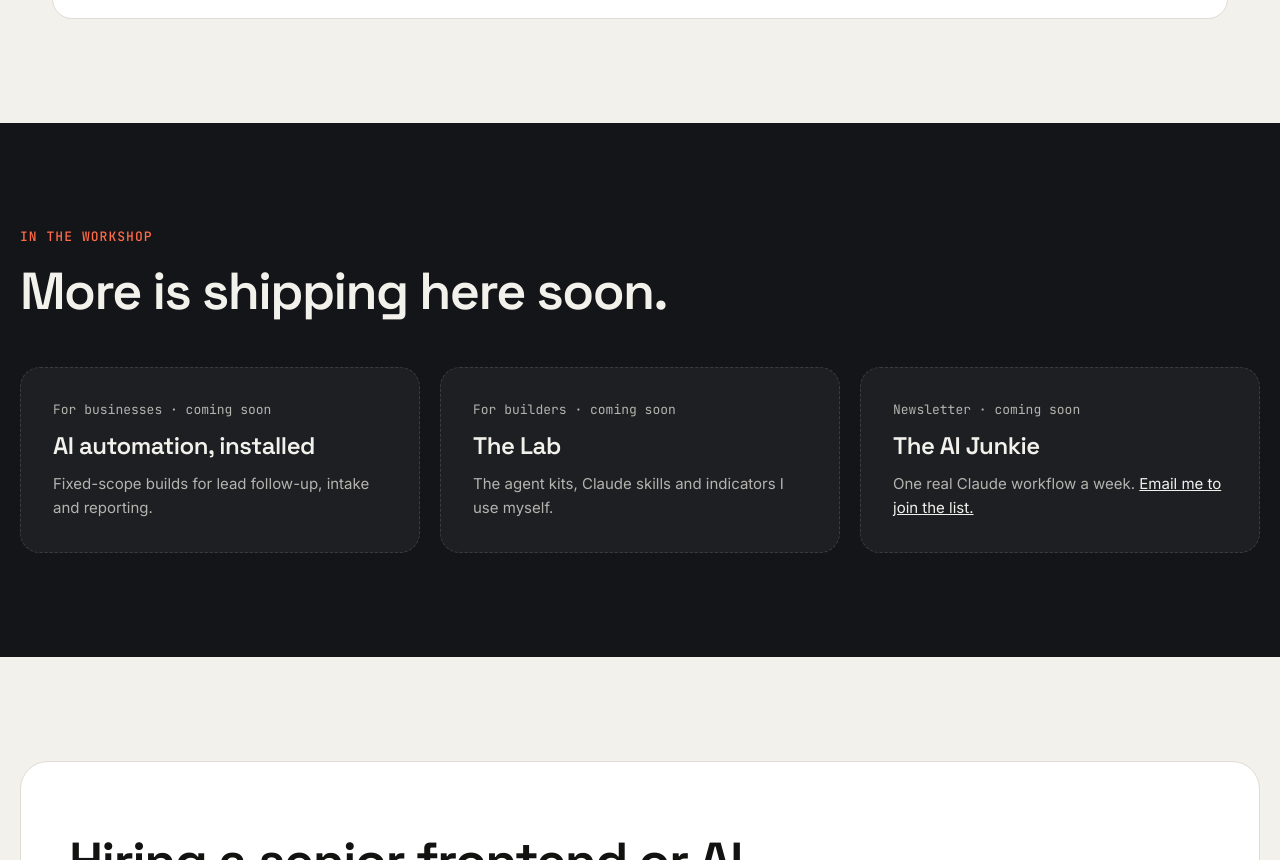
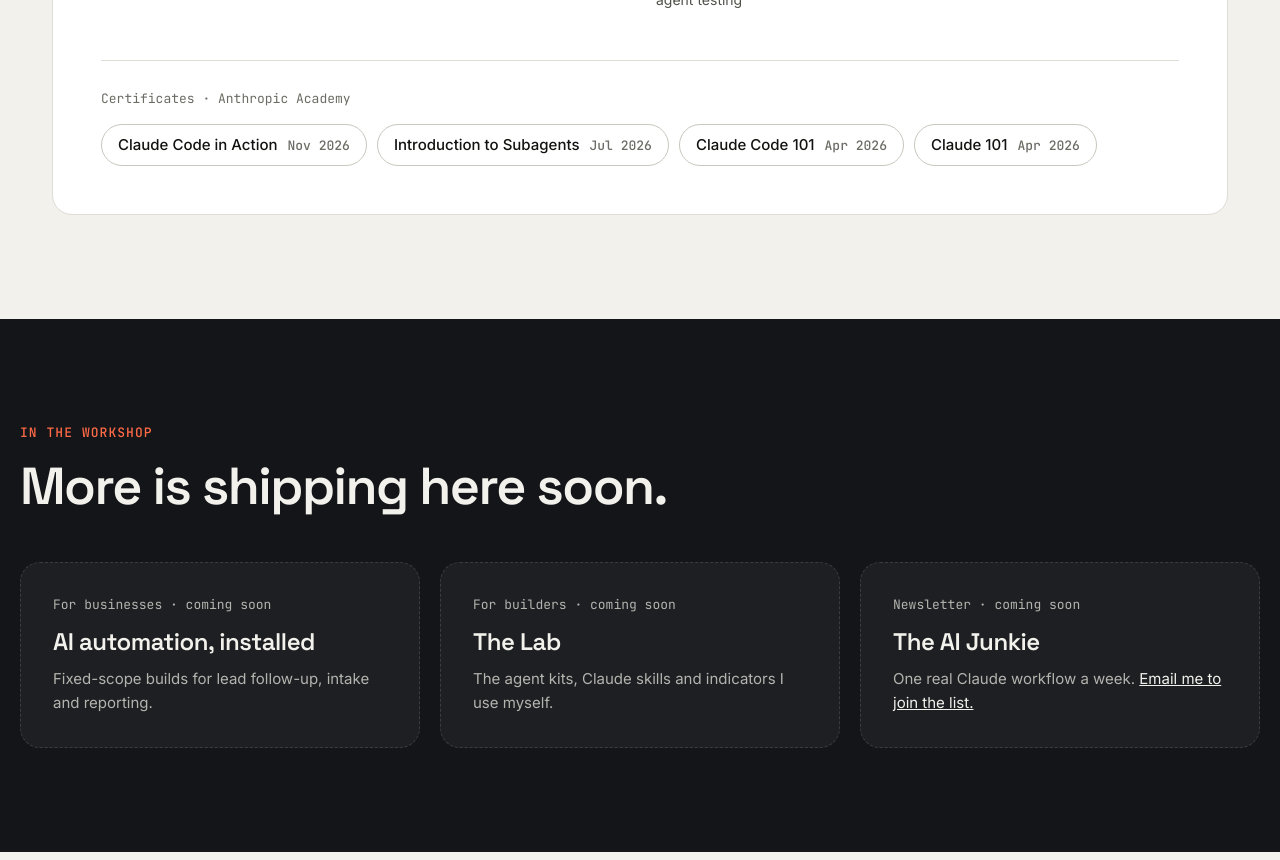
Before and after one commit to iamDarius/darius.build, an Astro site: page / in a window 1280 px wide. Shown: the part 2772-3632 px from the top of the page. Built offline with nearby package versions, Linux system fonts and the light colour scheme; Astro itself is replaced by a stand-in of ours.

Commit message:
Add Anthropic Academy certificates to homepage and resume
Claude Code in Action, Introduction to Subagents, Claude Code 101 and
Claude 101, labeled as course certificates. Verify URLs pending.

Co-Authored-By: Claude Opus 5.5 <noreply@anthropic.com>
Claude-Session: https://claude.ai/code/session_0114pXY3iSbcBi3jcvLh3pay

```diff
--- a/src/data/resume.ts
+++ b/src/data/resume.ts
@@ -100,3 +100,12 @@ export const glance = [
   { label: 'Core stack', value: 'Angular · TypeScript · RxJS', detail: '.NET, Amazon EKS' },
   { label: 'AI', value: 'Claude Code agent workflows', detail: 'Skills, subagents, agent testing' },
 ];
+
+// Anthropic Academy course certificates (completion certificates, not proctored exams).
+// Add each verify URL (verify.skilljar.com/c/...) from the Academy student profile.
+export const certifications = [
+  { name: 'Claude Code in Action', issuer: 'Anthropic Academy', date: 'Nov 2026', verifyUrl: '' },
+  { name: 'Introduction to Subagents', issuer: 'Anthropic Academy', date: 'Jul 2026', verifyUrl: '' },
+  { name: 'Claude Code 101', issuer: 'Anthropic Academy', date: 'Apr 2026', verifyUrl: '' },
+  { name: 'Claude 101', issuer: 'Anthropic Academy', date: 'Apr 2026', verifyUrl: '' },
+];
--- a/src/pages/index.astro
+++ b/src/pages/index.astro
@@ -1,7 +1,7 @@
 ---
 import Base from '../layouts/Base.astro';
 import { site } from '../config/site';
-import { YEARS, experienceStrip, caseStudies, glance } from '../data/resume';
+import { YEARS, experienceStrip, caseStudies, glance, certifications } from '../data/resume';
 const resumeHref = site.resumePdf || '/resume';
 ---
 <Base>
@@ -94,6 +94,17 @@ const resumeHref = site.resumePdf || '/resume';
           </div>
         ))}
       </dl>
+      <div class="certs">
+        <p class="meta">Certificates · Anthropic Academy</p>
+        <ul>
+          {certifications.map((c) => (
+            <li>
+              {c.verifyUrl ? <a href={c.verifyUrl}>{c.name}</a> : <span>{c.name}</span>}
+              <span class="meta">{c.date}</span>
+            </li>
+          ))}
+        </ul>
+      </div>
     </div>
   </section>
 
@@ -169,6 +180,10 @@ const resumeHref = site.resumePdf || '/resume';
   @media (max-width: 640px) { .case { padding: 28px 22px; gap: 24px; } }
 
   .hire-wrap { padding-bottom: 104px; }
+  .certs { grid-column: 1 / -1; padding-top: 28px; border-top: 1px solid var(--border); }
+  .certs p { margin: 0 0 14px; }
+  .certs ul { list-style: none; margin: 0; padding: 0; display: flex; flex-wrap: wrap; gap: 10px; }
+  .certs li { display: inline-flex; gap: 10px; align-items: baseline; padding: 8px 16px; border: 1px solid var(--border-strong); border-radius: var(--radius-pill); font-size: 15px; font-weight: 500; }
   .hire { display: grid; grid-template-columns: repeat(auto-fit, minmax(min(100%, 320px), 1fr)); gap: 48px; padding: 48px; }
   .hire-copy { display: flex; flex-direction: column; gap: 16px; }
   .hire-copy p { margin: 0; }
--- a/src/pages/resume.astro
+++ b/src/pages/resume.astro
@@ -1,6 +1,6 @@
 ---
 import Base from '../layouts/Base.astro';
-import { resume, YEARS } from '../data/resume';
+import { resume, YEARS, certifications } from '../data/resume';
 import { site } from '../config/site';
 ---
 <Base
@@ -51,6 +51,17 @@ import { site } from '../config/site';
           </div>
         ))}
         <div class="skill">
+          <span class="meta">Certificates</span>
+          <ul class="certs">
+            {certifications.map((c) => (
+              <li>
+                {c.verifyUrl ? <a href={c.verifyUrl}>{c.name}</a> : c.name}
+                <span class="muted"> · {c.issuer}, {c.date}</span>
+              </li>
+            ))}
+          </ul>
+        </div>
+        <div class="skill">
           <span class="meta">Education</span>
           <p class="edu">{resume.education.school}<br /><span class="muted">{resume.education.degree}</span></p>
         </div>
@@ -81,6 +92,7 @@ import { site } from '../config/site';
   .chips { list-style: none; padding: 0; display: flex; flex-wrap: wrap; gap: 8px; margin: 10px 0 0; }
   .chips li { font-size: 14px; padding: 6px 14px; border: 1px solid var(--border-strong); border-radius: var(--radius-pill); color: var(--text-2); }
   .edu { margin: 8px 0 0; }
+  .certs { list-style: none; padding: 0; margin: 10px 0 0; display: flex; flex-direction: column; gap: 10px; font-size: 15px; }
   @media (max-width: 860px) {
     .layout { grid-template-columns: 1fr; gap: 24px; }
     .head { padding: 56px 0 40px; }
```
